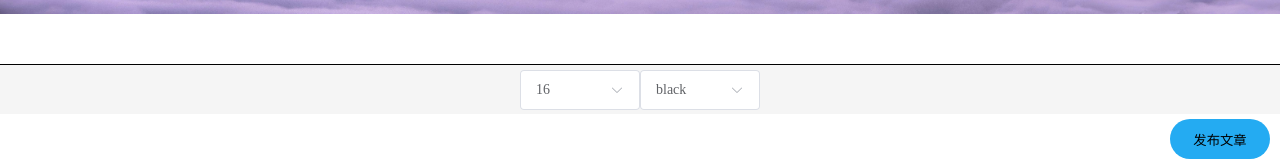
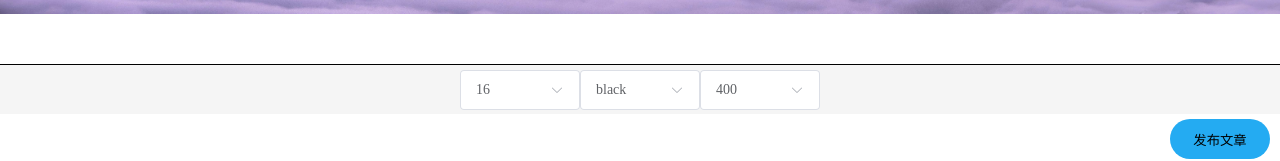
Before and after one commit to SupremacySakura/MyBlog, a Vue app: page /publish in a window 1280 px wide. Shown: the part 636-797 px from the top of the page. Built offline with nearby package versions, Linux system fonts and the light colour scheme; grey boxes are pictures that could not be loaded.

Commit message:
新增了字体粗细修改,优化了字体样式设置显示

```diff
--- a/src/components/TheTabUtils.vue
+++ b/src/components/TheTabUtils.vue
@@ -3,15 +3,16 @@ import { ref } from 'vue'
 import {
     ArrowDown,
 } from '@element-plus/icons-vue'
+import { computed } from 'vue';
 //
 const emit = defineEmits(['handleChangeText'])
+//导入发布文章仓库
+import { storeToRefs } from 'pinia'
+import { usePublishStore } from '@/stores/publish'
+const publishStore = usePublishStore()
+const { nowFontSize, nowFontColor, nowFontWight } = storeToRefs(publishStore)
 //字体大小
 const fontSizeList = [12, 14, 16, 18, 20, 22, 24, 26, 28, 30]
-const nowFontSize = ref(16)
-//修改字函数
-const changeText = (command: number|string,type:string) => {
-    emit('handleChangeText', command,type)
-}
 //颜色
 const fontColorList = [
     { name: 'black', color: '#0b0115' },
@@ -19,19 +20,31 @@ const fontColorList = [
     { name: 'orange', color: '#ef9e36' },
     { name: 'yellow', color: '#f7da47' }
 ]
-const nowFontColor = ref('#0b0115')
+//字体粗细
+const fontWightList = [200,400,600,800]
+//修改字函数
+const changeText = (command: number|string,type:string) => {
+    emit('handleChangeText', command,type)
+}
+
 </script>
 <template>
     <div class="topUtils">
         <div class="textUtils">
             <!-- 字号 -->
             <el-select v-model="nowFontSize" placeholder="字号" size="large" style="width: 120px">
-                <el-option v-for="item in fontSizeList" :key="item" :label="item" :value="item" @click="changeText(item,'number')"/>
+                <el-option v-for="item in fontSizeList" :key="item" :label="item" :value="item"
+                    @click="changeText(item,'number')" />
             </el-select>
             <!-- 颜色 -->
             <el-select v-model="nowFontColor" placeholder="颜色" size="large" style="width: 120px">
                 <el-option v-for="item in fontColorList" :key="item" :label="item.name" :value="item.color"
-                    :style="{ backgroundColor: item.color }" @click="changeText(item.color, 'color')"/>
+                    :style="{ backgroundColor: item.color }" @click="changeText(item.color, 'color')" />
+            </el-select>
+            <!-- 字体粗细 -->
+            <el-select v-model="nowFontWight" placeholder="字体粗细" size="large" style="width: 120px">
+                <el-option v-for="item in fontWightList" :key="item" :label="item" :value="item"
+                     @click="changeText(item, 'weight')" />
             </el-select>
         </div>
     </div>
--- /dev/null
+++ b/src/stores/publish.ts
@@ -0,0 +1,40 @@
+import { ref } from 'vue'
+import { defineStore } from 'pinia'
+export const usePublishStore = defineStore('publish', () => {
+    //当前选中的输入框的设置
+    const nowFontSize = ref<string>('16')
+    const nowFontColor = ref<string>('#0b0115')
+    const nowFontWight = ref<string>('400')
+    //获取输入框设置
+    const nowText = (e: any) => {
+        //字号
+        nowFontSize.value =e.target.style.fontSize
+        nowFontSize.value = nowFontSize.value.split('px').join('')
+        //字体颜色
+        const color = getComputedStyle(e.target).color
+        switch (color) {
+            case 'rgb(11, 1, 21)':
+                nowFontColor.value = 'black'
+            return
+            case 'rgb(232, 70, 50)':
+                nowFontColor.value = 'red'
+            return
+            case 'rgb(239, 158, 54)':
+                nowFontColor.value = 'orange'
+            return
+            case 'rgb(247, 218, 71)':
+                nowFontColor.value = 'yellow'
+            return
+            default: nowFontColor.value = 'yellow'
+        }
+        //字体粗细
+        nowFontWight.value = e.target.style.fontWeight
+
+    }
+    return {
+        nowFontSize,
+        nowFontColor,
+        nowFontWight,
+        nowText
+    }
+})
--- a/src/views/TheArticlePublish.vue
+++ b/src/views/TheArticlePublish.vue
@@ -7,6 +7,11 @@ import defaultCover from '@/assets/images/defaultCover.jpg'
 import { storeToRefs } from 'pinia'
 import { useArticleStore } from '@/stores/article'
 const articleStore = useArticleStore()
+//导入发布文章仓库
+import { usePublishStore } from '@/stores/publish'
+const publishStore = usePublishStore()
+const { nowFontSize, nowFontColor, nowFontWight } = storeToRefs(publishStore)
+const { nowText } = publishStore
 //导入导航栏仓库
 import { useTabStore } from '@/stores/tab'
 const tabStore = useTabStore()
@@ -113,17 +118,29 @@ const handleArticle = () => {
 //头部工具栏
 //导入头部工具栏
 import TheTabUtils from '@/components/TheTabUtils.vue'
-//修改字体函数
-const handleChangeText = (command: number|string,type:string) => {
+import { onMounted } from 'vue'
+//创造默认节点函数
+const getTextNode=()=>{
     const textNode = document.createElement('div')
     textNode.contentEditable = 'true'
     textNode.style.minHeight = '10px'
     textNode.style.minWidth = '10px'
     textNode.style.display = 'inline-block'
+    textNode.style.fontSize = '16px'
+    textNode.style.color = '#0b0115'
+    textNode.style.fontWeight = '400'
+    textNode.addEventListener('click', nowText)
+    return textNode
+}
+//修改字体函数 字号 字体颜色 字体粗细
+const handleChangeText = (command: number|string,type:string) => {
+    const textNode = getTextNode()
     if(type==='number'){
         textNode.style.fontSize = `${command}px`
     }else if (type==='color'){
         textNode.style.color = command as string
+    }else if(type==='weight'){
+        textNode.style.fontWeight = command as string
     }
 
     //获取最后一个子元素
@@ -137,17 +154,27 @@ const handleChangeText = (command: number|string,type:string) => {
             if (type === 'number') {
                 lastChild.style.fontSize = `${command}px`
             } else if (type === 'color') {
-                lastChild.style.fontSize = command as string
+                lastChild.style.color = command as string
+            } else if (type === 'weight') {
+                lastChild.style.fontWeight = command as string
             }
         }else{
             editor.value?.appendChild(textNode)
         }
     }
 }
+onMounted(()=>{
+    const textNode = getTextNode()
+    editor.value?.appendChild(textNode)
+})
+
+
 </script>
 <template>
     <div class="publishPage">
-        <TheTabUtils @handleChangeText="handleChangeText"></TheTabUtils>
+        <TheTabUtils @handleChangeText="handleChangeText" nowFontSize="nowFontSize" nowFontColor="nowFontColor"
+            nowFontWight="nowFontWight">
+        </TheTabUtils>
         <div class="board">
             <form action="">
                 <!-- 标题 -->
@@ -230,6 +257,7 @@ const handleChangeText = (command: number|string,type:string) => {
                 width: 100%;
                 min-height: 700px;
                 font-size: 16px;
+                font-weight: 400;
                 border: none;
                 outline: none;
             }
```
